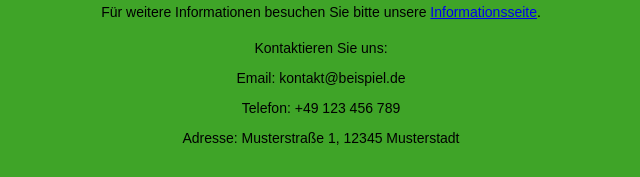
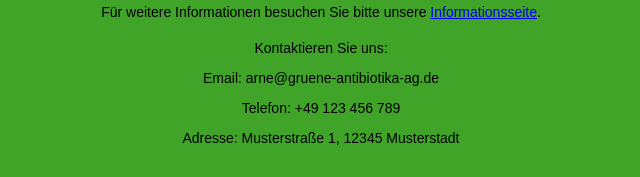
Before and after one commit to HansTydecks/AntibiotikaEmailFormular, a plain HTML site: page index.html in a window 1280 px wide. Shown: the part 1500-1677 px from the top of the page, 319-959 px from the left. Drawn offline with Linux system fonts and the light colour scheme.

Commit message:
Update index.html

```diff
--- a/index.html
+++ b/index.html
@@ -210,7 +210,7 @@
         </div>
         <div id="footer">
             <p>Kontaktieren Sie uns:</p>
-            <p>Email: kontakt@beispiel.de</p>
+            <p>Email: arne@gruene-antibiotika-ag.de</p>
             <p>Telefon: +49 123 456 789</p>
             <p>Adresse: Musterstraße 1, 12345 Musterstadt</p>
         </div>
```
